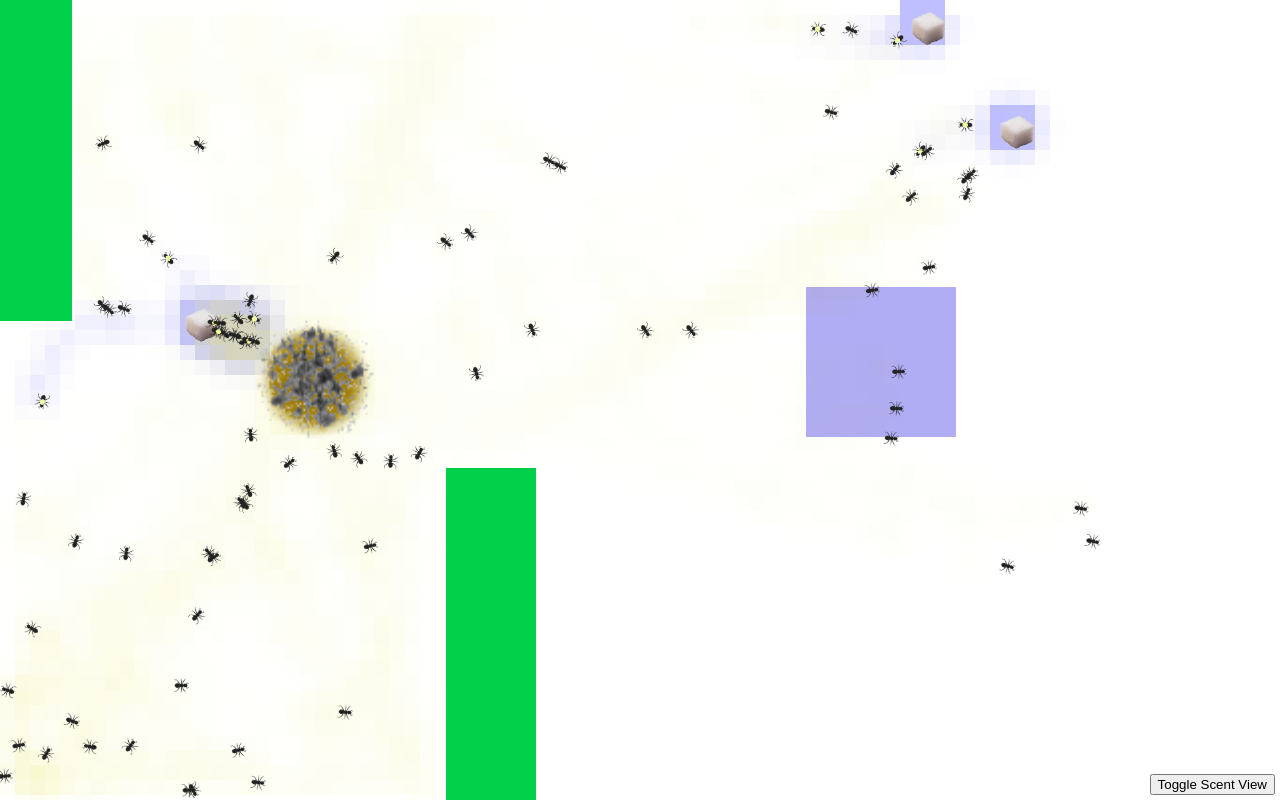
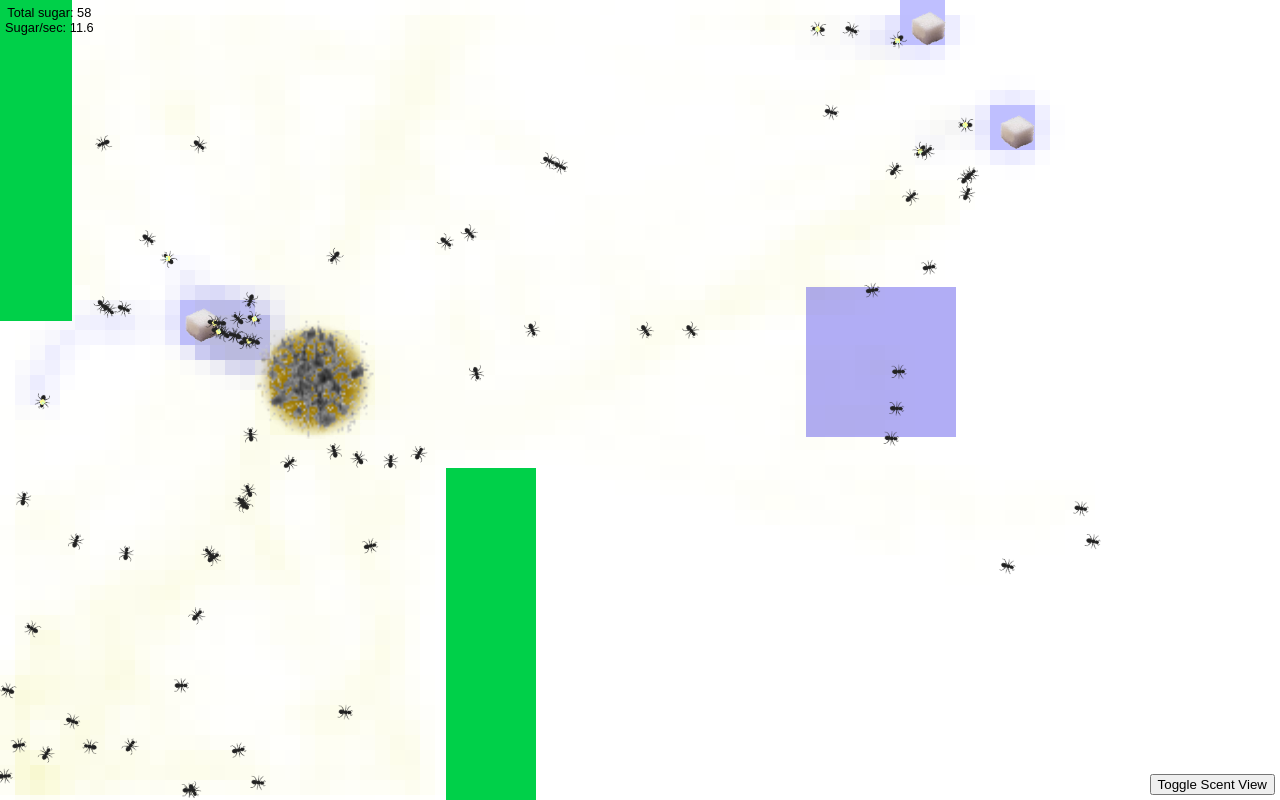
Before and after one commit to simon123h/ants-js, a plain HTML site: page main.html in a window 1280 px wide. Drawn offline with Linux system fonts and the light colour scheme.

Commit message:
Add stats

```diff
--- a/css/style.css
+++ b/css/style.css
@@ -26,3 +26,13 @@
 	bottom: 0px;
 	padding: 5px;
 }
+
+#stats {
+	position: absolute;
+	left: 0px;
+	top: 0px;
+	padding: 5px;
+	font-family: sans-serif;
+	font-size: 0.8em;
+	text-align: center;
+}
--- a/js/ant.js
+++ b/js/ant.js
@@ -128,6 +128,7 @@ class Ant extends Obj {
 		this.direction += Math.PI;
 		this.cargo = null;
 		this.score++;
+		game.stats.score++;
 	}
 }
 
--- a/js/game.js
+++ b/js/game.js
@@ -4,9 +4,9 @@ class AntGame {
     this.objects = [];
     // array of scents in the game
     this.scents = {
-      "sugar": new Scent(15, "rgb(0, 0, 255)", 37),
-      "ant": new Scent(15, "rgb(255, 0, 0)", 80),
-      "nest": new Scent(15, "rgb(220, 220, 0)", 30),
+      ant: new Scent(15, "rgb(255, 0, 0)", 80),
+      nest: new Scent(15, "rgb(220, 220, 0)", 30),
+      sugar: new Scent(15, "rgb(0, 0, 255)", 37),
     };
 
     // the interval for the game loop
@@ -15,13 +15,16 @@ class AntGame {
     this.objMap = new ObjectMap(15);
     this.settings = {
       scent_view: true,
-    }
+    };
+    this.stats = {
+      score: 0,
+    };
   }
 
   // do a step for every object in the game
   step() {
     for (var obj of this.objects) obj.step();
-    for (var a in this.scents) this.scents[a].step()
+    for (var a in this.scents) this.scents[a].step();
   }
 
   // add an object to the game
@@ -38,12 +41,18 @@ class AntGame {
 
   // get an ant nest from the objects
   get_nest() {
-    for (var obj of game.objects)
-      if (obj.constructor == Nest)
-        return obj;
+    for (var obj of game.objects) if (obj.constructor == Nest) return obj;
   }
 
   get ants() {
-    return this.objects.filter((o) => (o.constructor == Ant));
+    return this.objects.filter((o) => o.constructor == Ant);
+  }
+
+  show_stats() {
+    var statsbox = document.getElementById("stats");
+    var time = (performance.now() - game.stats.start_time) / 1000;
+	  var rate = (game.stats.score/time).toFixed(1);
+	  var score = game.stats.score.toFixed(0);
+	  statsbox.innerHTML = `Total sugar: ${score}<br>Sugar/sec: ${rate}`;
   }
 }
--- a/js/main.js
+++ b/js/main.js
@@ -30,9 +30,12 @@ window.onload = function () {
 
 // start the game and visualization loops
 function start_game() {
-  setInterval(function () { game.step(); }, 20);
+  setInterval(function () {
+    game.step();
+  }, 20);
   setInterval(redraw, 20);
   setInterval(overlay, 100);
+  game.stats.start_time = performance.now() / 1000;
 }
 
 // draw all objects in the game
@@ -44,6 +47,7 @@ function redraw() {
   context.clearRect(0, 0, canvas.width, canvas.height);
   for (var obj of game.objects)
     drawRotated(context, obj.image, obj.x, obj.y, obj.direction);
+  game.show_stats();
 }
 
 // draw the scent overlay
@@ -54,12 +58,10 @@ function overlay() {
   canvas.width = window.innerWidth;
   context.clearRect(0, 0, canvas.width, canvas.height);
   if (!game.settings.scent_view) return;
-  for (var a in game.scents)
-    game.scents[a].draw(context);
+  for (var a in game.scents) game.scents[a].draw(context);
 
   // draw the ObjectMap (for debugging)
   // game.objMap.draw(context);
-
 }
 
 // auxiliary function to draw rotated images
--- a/main.html
+++ b/main.html
@@ -17,8 +17,11 @@
   <body>
     <canvas id="overlay"></canvas>
     <canvas id="frame"></canvas>
+    <div id="stats"></div>
     <div id="settings">
-      <button onclick="game.settings.scent_view = !game.settings.scent_view;">Toggle Scent View</button>
-    </canvas>
+      <button onclick="game.settings.scent_view = !game.settings.scent_view;">
+        Toggle Scent View
+      </button>
+    </div>
   </body>
 </html>
```
